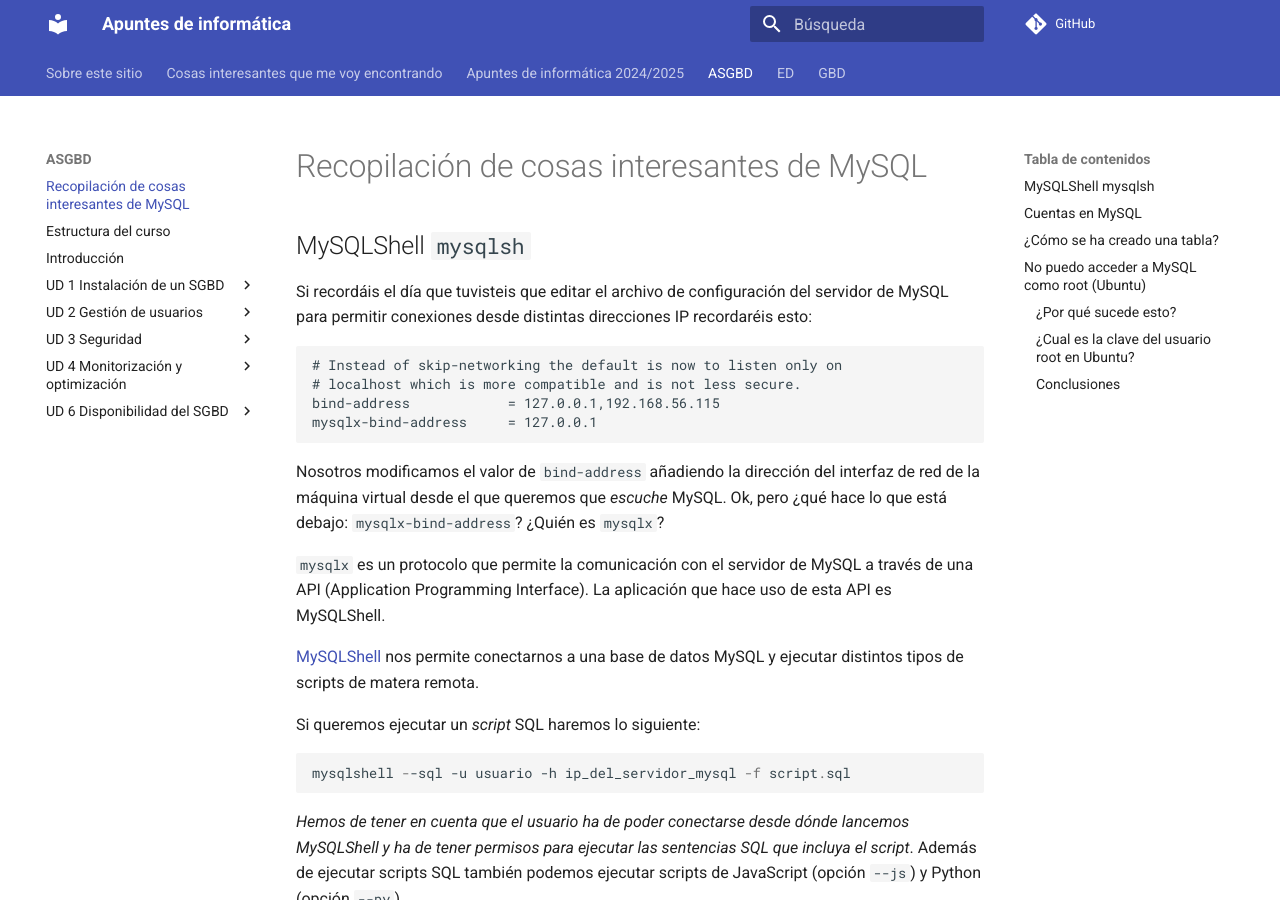
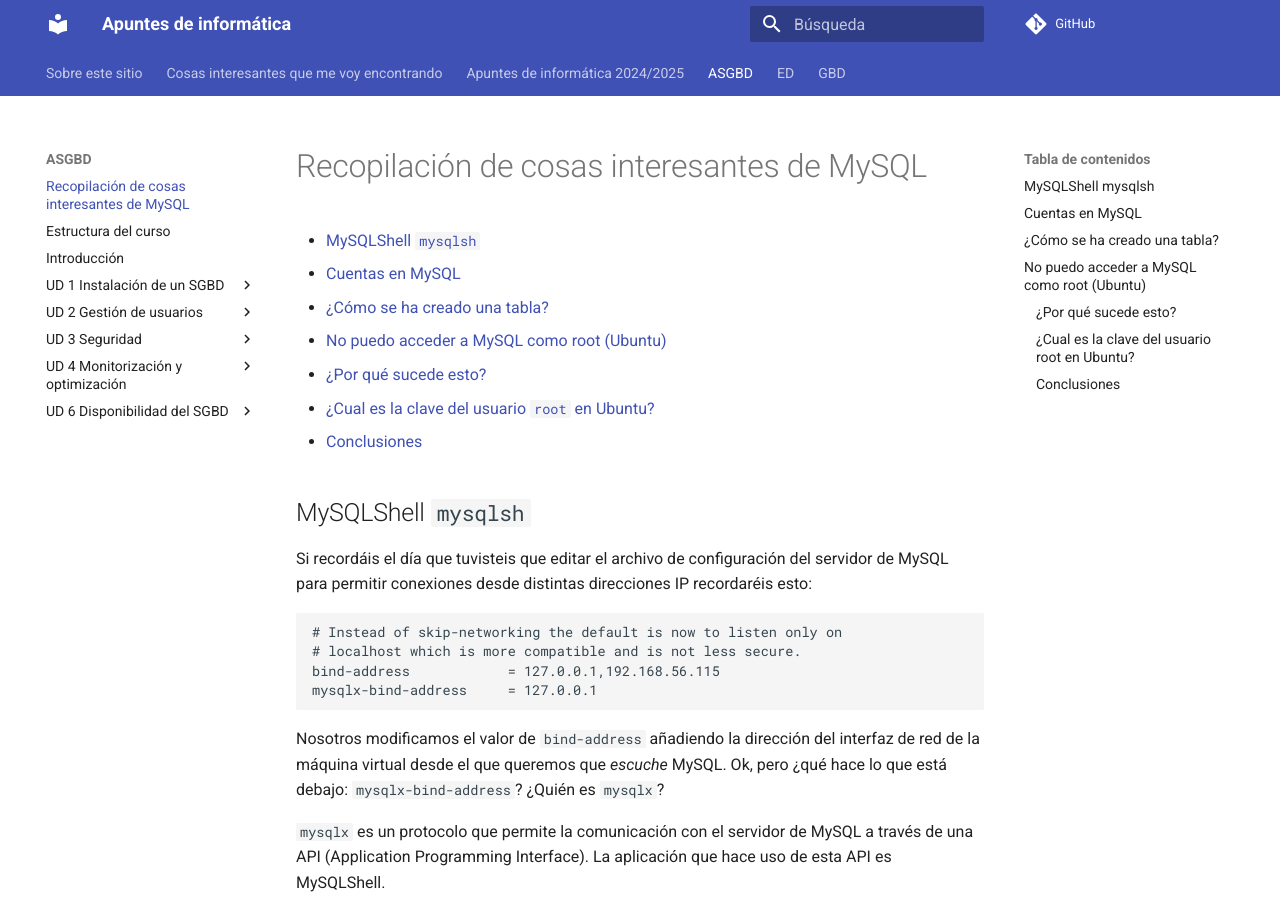
Before and after one commit to mmourazos/Curso-2024-2025, an MkDocs documentation site: the page built from docs/ASGBD/Cosas de interes MySQL.md, in a window 1280 px wide and 900 px high. Built offline with MkDocs 1.6.1 and Material for MkDocs 9.7.7, drawn with Linux system fonts in a browser that asks for light colours; comment, search, counter and statistics services are not loaded.

Commit message:
Añadida TOC a cosas interesantes MySQL

````diff
--- a/docs/ASGBD/Cosas de interes MySQL.md
+++ b/docs/ASGBD/Cosas de interes MySQL.md
@@ -1,4 +1,16 @@
 # Recopilación de cosas interesantes de MySQL
+
+<!-- toc -->
+
+- [MySQLShell `mysqlsh`](#mysqlshell-mysqlsh)
+- [Cuentas en MySQL](#cuentas-en-mysql)
+- [¿Cómo se ha creado una tabla?](#cómo-se-ha-creado-una-tabla)
+- [No puedo acceder a MySQL como root (Ubuntu)](#no-puedo-acceder-a-mysql-como-root-ubuntu)
+  - [¿Por qué sucede esto?](#por-qué-sucede-esto)
+  - [¿Cual es la clave del usuario `root` en Ubuntu?](#cual-es-la-clave-del-usuario-root-en-ubuntu)
+  - [Conclusiones](#conclusiones)
+
+<!-- tocstop -->
 
 ## MySQLShell `mysqlsh`
 
@@ -10,6 +22,7 @@
 bind-address            = 127.0.0.1,192.168.56.115
 mysqlx-bind-address     = 127.0.0.1
 ```
+
 Nosotros modificamos el valor de `bind-address` añadiendo la dirección del interfaz de red de la máquina virtual desde el que queremos que _escuche_ MySQL. Ok, pero ¿qué hace lo que está debajo: `mysqlx-bind-address`? ¿Quién es `mysqlx`?
 
 `mysqlx` es un protocolo que permite la comunicación con el servidor de MySQL a través de una API (Application Programming Interface). La aplicación que hace uso de esta API es MySQLShell.
@@ -41,7 +54,6 @@
 La clave primaria de esta tabla es la combinación de los campos `user` y `host`. Ninguno de ellos puede ser `NULL` pero sí se admite que sean vacíos (`''`).
 
 No es _**normal**_ que un usuario tenga alguno de estos campos vacíos.
-
 
 ## ¿Cómo se ha creado una tabla?
 
````
